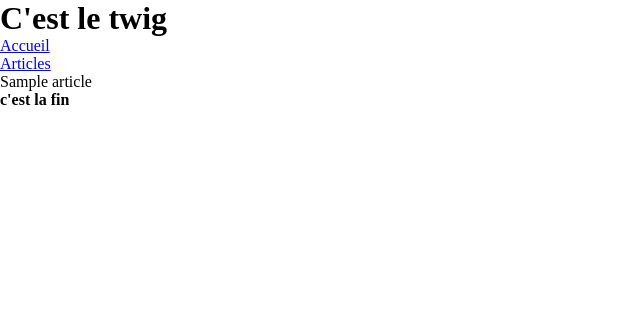
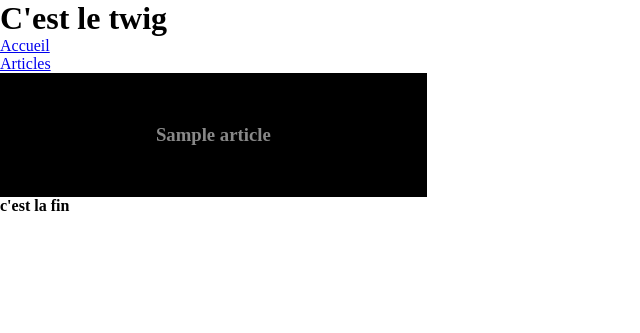
Before and after one commit to EdLuyana/SymfonyTP, a Symfony app: template templates/article_show.html.twig in a window 1280 px wide. Shown: the top 333 px of the page, without its empty margins (0-640 px from the left). Run offline with Twig, Linux system fonts and the light colour scheme; the template is opened without the code that fills it: most values are stand-ins (such as "Sample title", 1, 10 or a date in 2020); some libraries are stand-ins or nearby versions.

Commit message:
Link with id

```diff
--- a/templates/article_show.html.twig
+++ b/templates/article_show.html.twig
@@ -4,7 +4,10 @@
 
     <section class="articles-container">
 
-        {{ article.title }}
+            <article class="article-container" style=color:{{ article.color }}>
+                <h3>{{ article.title }}</h3>
+            </article>
+
     </section>
 
 </main>
--- a/templates/articles_list.html.twig
+++ b/templates/articles_list.html.twig
@@ -8,6 +8,7 @@
 
             <article class="article-container" style=color:{{ article.color }}>
                 <h3>{{ article.title }}</h3>
+                <a href="{{ path('article_show', {id: article.id}) }}">Voir l'article</a>
             </article>
         {% endfor %}
 
```
